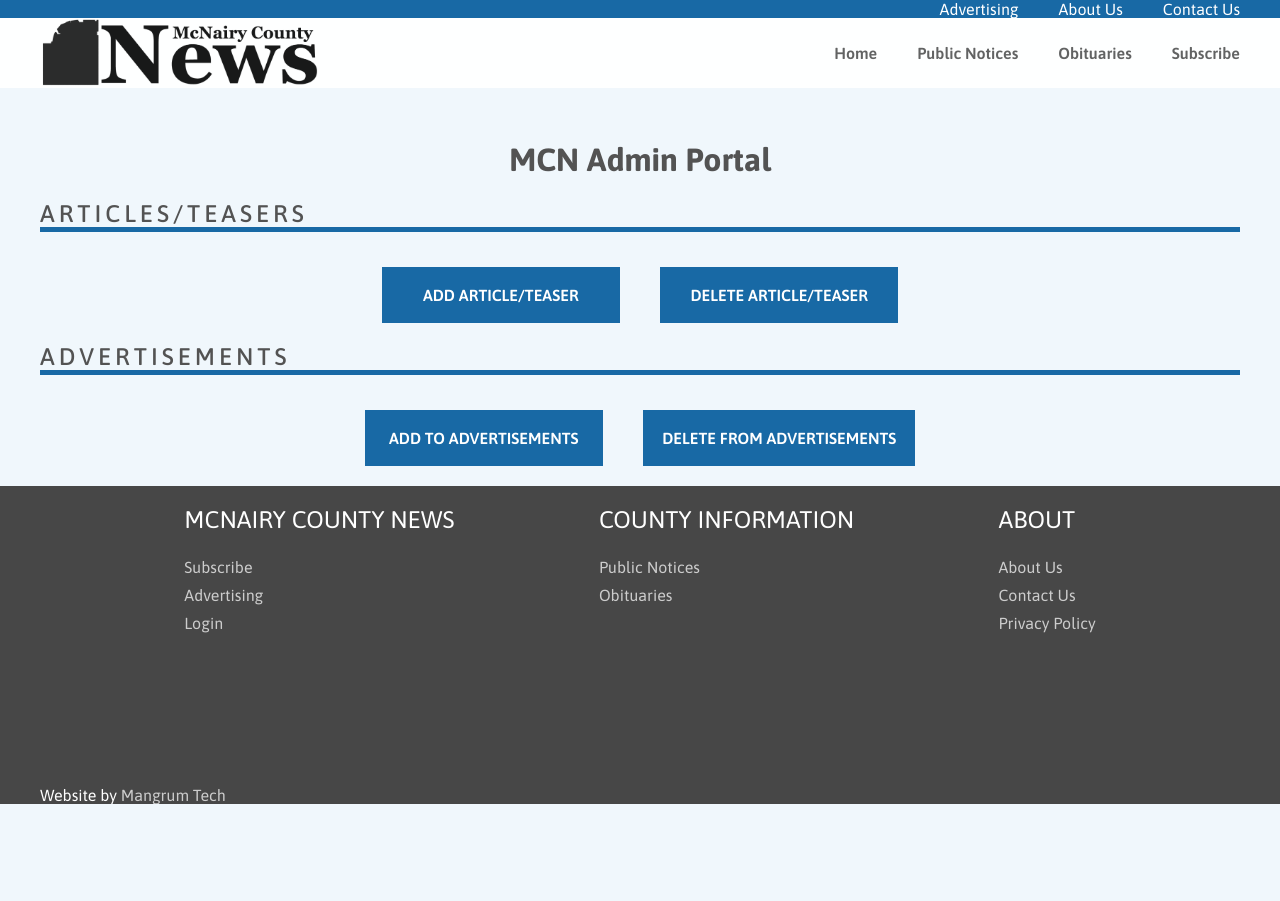
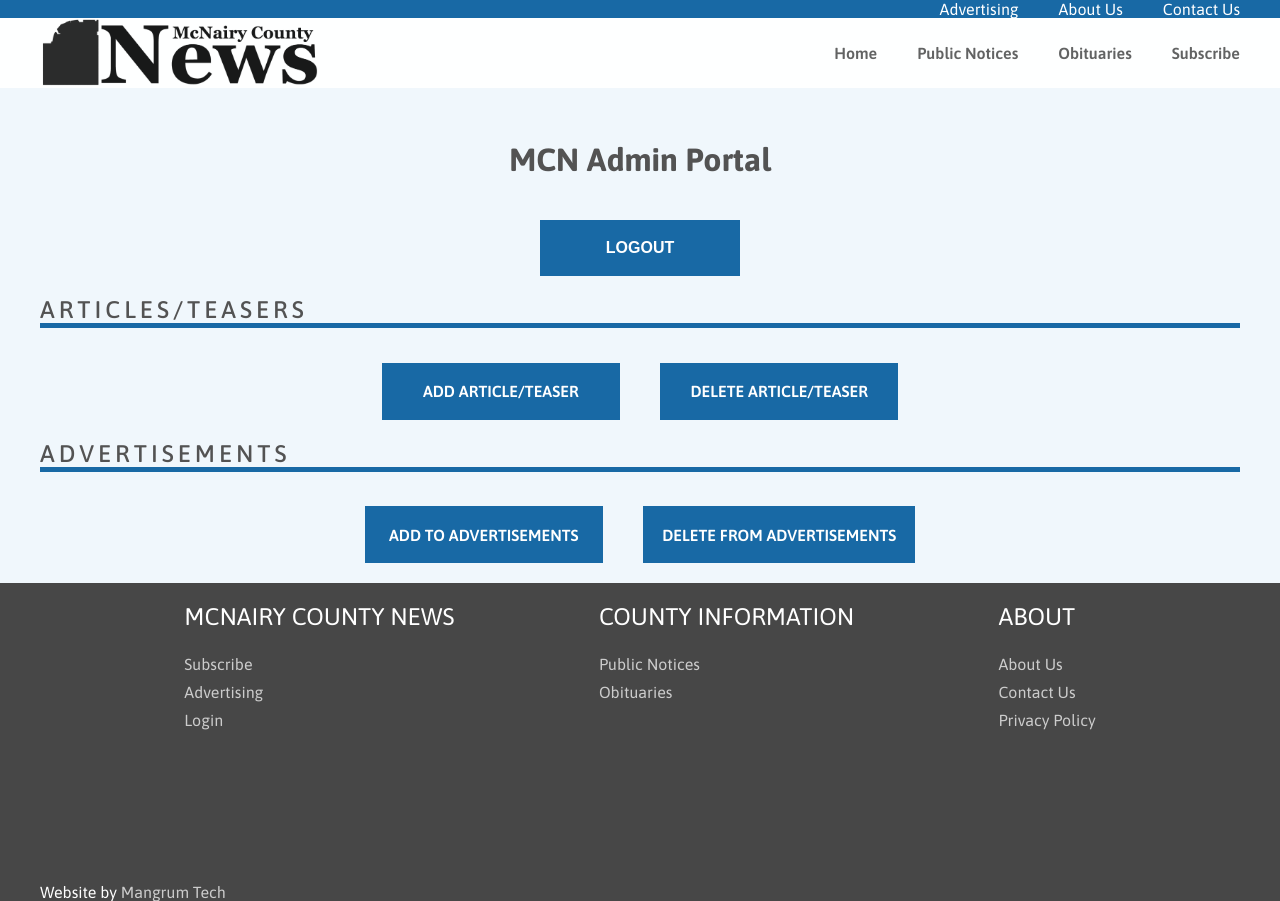
Before and after one commit to trevormangrum/mcnairycountynews, a Next.js app: page /admin in a window 1280 px wide. Before the commit the page ends 804 px from the top, so only its background shows below. Built offline with nearby package versions, Linux system fonts and the light colour scheme; no server answers.

Commit message:
adds logout button

```diff
--- a/pages/admin/index.tsx
+++ b/pages/admin/index.tsx
@@ -5,13 +5,28 @@ import SectionHeader from "components/SectionHeader";
 import Link from "next/link";
 import Router from "next/router";
 import urls from "utils/urls";
+import React from "react";
 
 const AdminHomePage: NextPage = () => {
+  const handleLogout = async (e: React.SyntheticEvent) => {
+    e.preventDefault();
+
+    const response = await fetch("/api/logout");
+    if (response.status == 200) {
+      window.location.reload();
+    }
+  };
   return (
     <main className="admin-page">
       <Header />
       <div className="admin-wrapper">
         <h1>MCN Admin Portal</h1>
+        <button
+          className="button button-admin button-center"
+          onClick={handleLogout}
+        >
+          Logout
+        </button>
         <SectionHeader text="Articles/Teasers" />
         <div className="admin-links">
           <Link href="/admin/articles/add">
@@ -66,19 +81,19 @@ export async function getServerSideProps(context: NextPageContext) {
   const resp = await fetch(`${urls.baseUrl}${urls.api.admin.validate}`, {
     headers: {
       cookie: cookie!,
-    }
-  })
+    },
+  });
   //If the cookie is not present, redirect to the login page.
-  if(resp.status === 401 && !context.req) {
+  if (resp.status === 401 && !context.req) {
     void Router.replace(`${urls.baseUrl}${urls.pages.login}`);
     return { props: {} };
   }
-  if(resp.status === 401 && context.req) {
+  if (resp.status === 401 && context.req) {
     context.res?.writeHead(302, {
       Location: `${urls.baseUrl}`,
     });
     context.res?.end();
     return { props: {} };
   }
-  return { props: {} }
+  return { props: {} };
 }
--- /dev/null
+++ b/pages/api/logout/index.ts
@@ -0,0 +1,23 @@
+//From https://github.com/hack4impact-utk/mindversity-website/blob/develop/pages/api/admin/signout.ts
+import { NextApiRequest, NextApiResponse } from "next";
+
+export default async function handler(
+  req: NextApiRequest,
+  res: NextApiResponse
+): Promise<void> {
+  try {
+    res.setHeader("Set-Cookie", "auth=; Max-Age=0; SameSite=Lax; Path=/");
+
+    res.status(200).json({
+      success: true,
+      payload: {},
+    });
+  } catch (error) {
+    const err = error as Error;
+
+    res.status(400).json({
+      success: false,
+      message: err.message,
+    });
+  }
+}
--- a/styles/components/_buttons.scss
+++ b/styles/components/_buttons.scss
@@ -10,9 +10,9 @@
   font-size: 16px;
   text-transform: uppercase;
   font-weight: 600;
-    text-decoration:none;
-    text-align:center;
-    cursor:pointer;
+  text-decoration: none;
+  text-align: center;
+  cursor: pointer;
   transition: 0.4s ease;
   &:hover {
     @include ab.darken-bg(map-get(ab.$colors, "theme", "primary"));
@@ -21,4 +21,7 @@
     margin: 20px;
     min-width: 200px;
   }
+  &-center {
+    align-self: center;
   }
+}
--- a/styles/pages/_admin.scss
+++ b/styles/pages/_admin.scss
@@ -6,6 +6,7 @@
 
 .admin-wrapper {
   @include ab.width-default;
+  @include ab.flex-column;
   align-self: center;
   & > h1 {
     text-align: center;
@@ -36,7 +37,7 @@
   @include ab.flex-column;
 }
 .admin-item {
-  background:white;
+  background: white;
   height: 100px;
   @include ab.flex-row;
   align-items: center;
```
Lines whose indentation alone changed are shown as unchanged.
